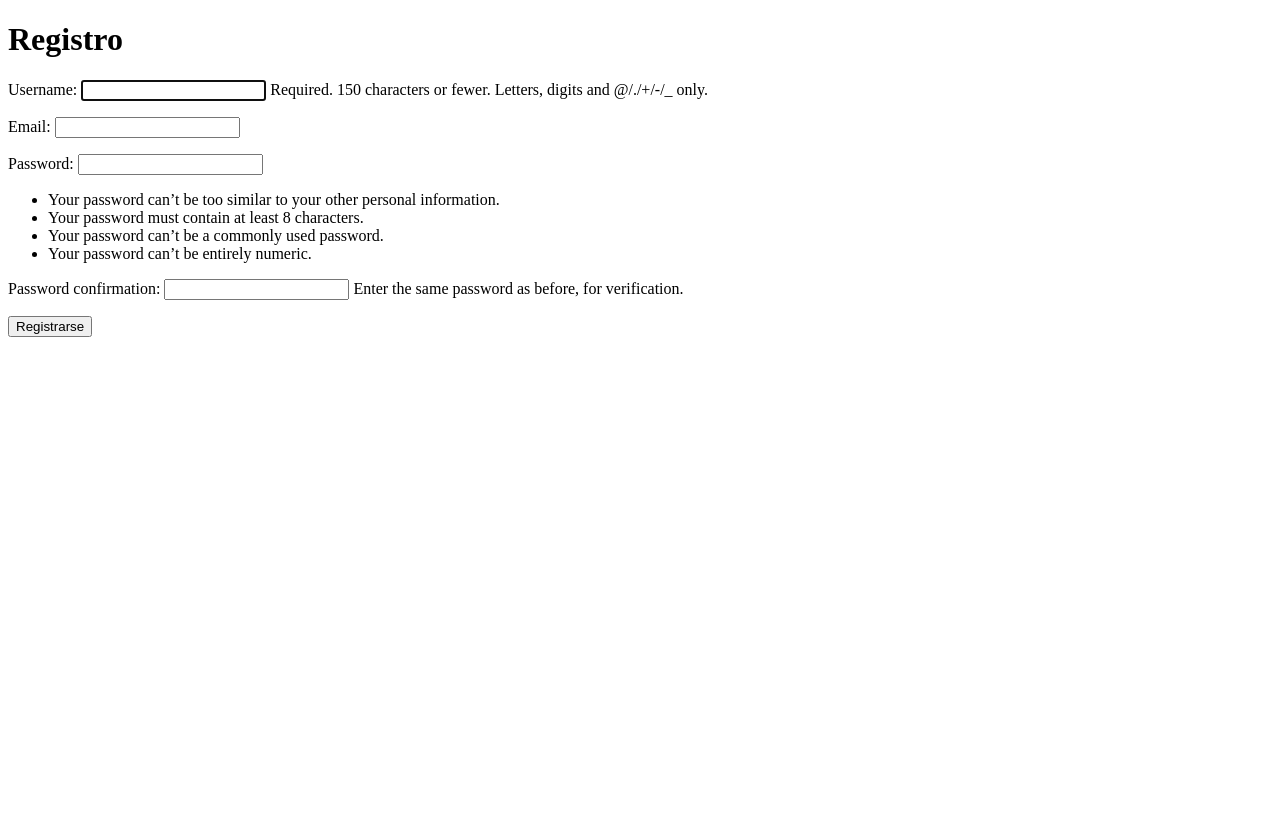
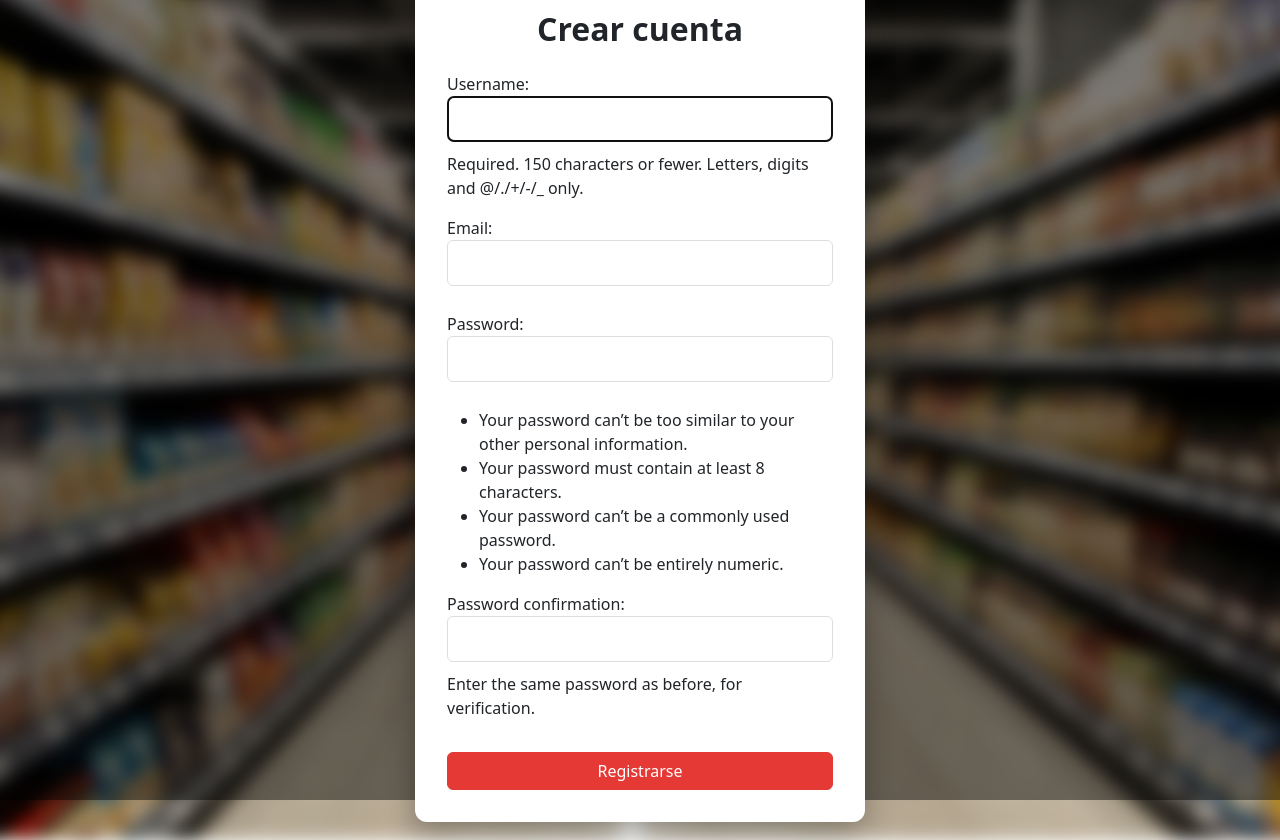
Before and after one commit to sergyops/Tienda-Web, a Django app: page /register/ in a window 1280 px wide; the page is wider, and only the part inside the window is pictured. Before the commit the page ends 337 px from the top of that part, so only its background shows below. Run offline with Django 5.2, Linux system fonts and the light colour scheme.

Commit message:
Redesign login and register pages with modern UI and static assets

```diff
--- a/tienda/shop/templates/shop/register.html
+++ b/tienda/shop/templates/shop/register.html
@@ -1,19 +1,97 @@
+{% load static %}
 <!DOCTYPE html>
 <html lang="es">
 <head>
     <meta charset="UTF-8">
     <meta name="viewport" content="width=device-width, initial-scale=1.0">
-    <title>Registro</title>
+    <title>Crear cuenta</title>
+
+    <link href="https://cdn.jsdelivr.net/npm/bootstrap@5.3.0/dist/css/bootstrap.min.css" rel="stylesheet">
+
+    <style>
+        body {
+            margin: 0;
+            height: 100vh;
+            overflow: hidden;
+            position: relative;
+            display: flex;
+            justify-content: center;
+            align-items: center;
+        }
+
+        /* Fondo */
+        .bg-image {
+            position: absolute;
+            inset: 0;
+            background-image: url("{% static 'img/Background_LoginRegister.png' %}");
+            background-size: cover;
+            background-position: center;
+            filter: blur(8px);
+            transform: scale(1.1);
+        }
+
+        /* Oscurecer */
+        .overlay {
+            position: absolute;
+            inset: 0;
+            background: rgba(0,0,0,0.45);
+        }
+
+        /* Card */
+        .auth-card {
+            position: relative;
+            z-index: 2;
+            width: 100%;
+            max-width: 450px;
+            padding: 2rem;
+            border-radius: 12px;
+            background: white;
+            box-shadow: 0 10px 30px rgba(0,0,0,0.3);
+        }
+
+        /* Botón rojo */
+        .btn-primary {
+            background-color: #e53935;
+            border-color: #e53935;
+        }
+
+        .btn-primary:hover {
+            background-color: #c62828;
+        }
+
+        /* Inputs */
+        input {
+            width: 100%;
+            padding: 10px;
+            margin-bottom: 10px;
+            border-radius: 6px;
+            border: 1px solid #ddd;
+        }
+    </style>
 </head>
+
 <body>
 
-    <h1>Registro</h1>
+    <!-- Fondo -->
+    <div class="bg-image"></div>
+    <div class="overlay"></div>
 
-    <form method="post">
-        {% csrf_token %}
-        {{ form.as_p }}
-        <button type="submit">Registrarse</button>
-    </form>
+    <!-- Registro -->
+    <div class="auth-card">
+
+        <h2 class="text-center mb-4 fw-bold">Crear cuenta</h2>
+
+        <form method="post">
+            {% csrf_token %}
+
+            {{ form.as_p }}
+
+            <button type="submit" class="btn btn-primary w-100 mt-3">
+                Registrarse
+            </button>
+        </form>
+
+    </div>
 
 </body>
 </html>
--- a/tienda/tienda/settings.py
+++ b/tienda/tienda/settings.py
@@ -116,7 +116,8 @@ USE_TZ = True
 # Static files (CSS, JavaScript, Images)
 # https://docs.djangoproject.com/en/6.0/howto/static-files/
 
-STATIC_URL = 'static/'
+STATIC_URL = '/static/'
+STATICFILES_DIRS = [BASE_DIR / "static"]
 
 #Redirecciones al hacer login y logout
 LOGIN_REDIRECT_URL = 'product_list'
```
Also changed, not shown: tienda/templates/registration/login.html (+87 -7 lines), tienda/static/img/Background_LoginRegister.png (added).
